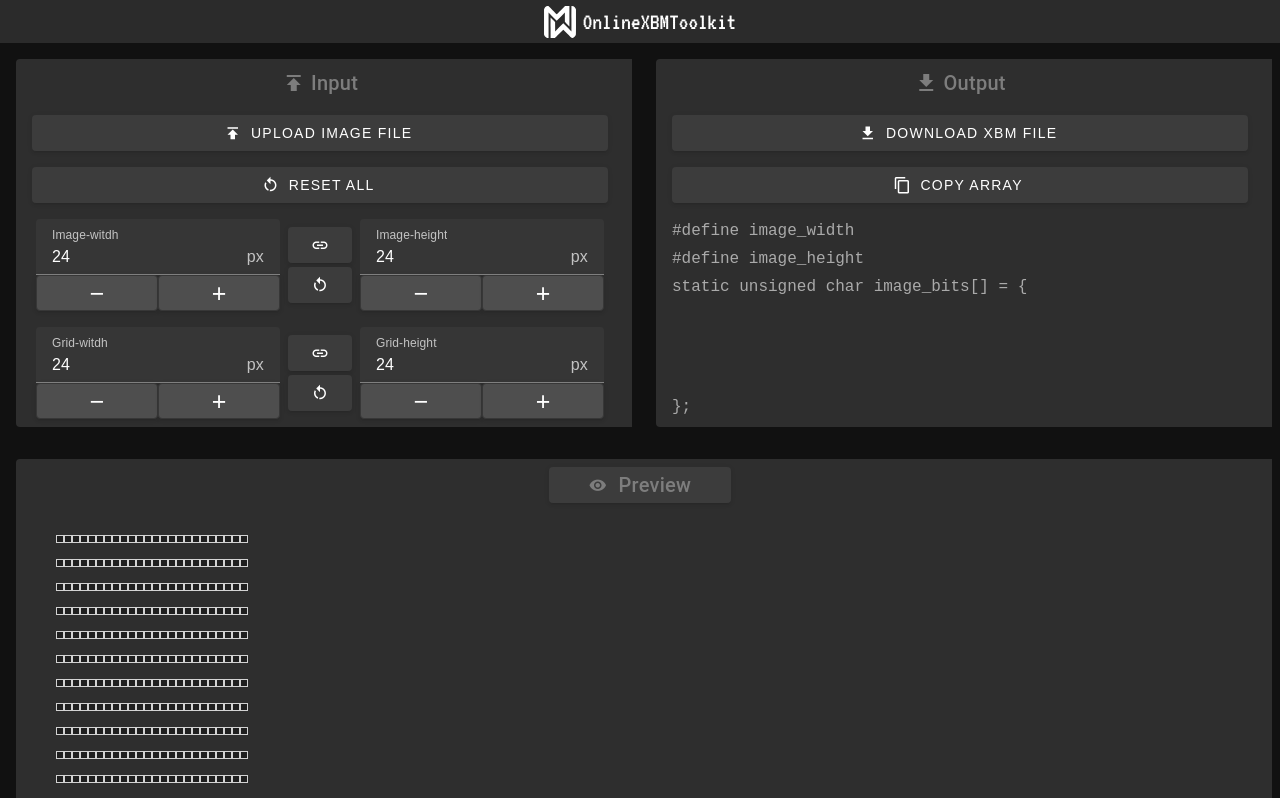
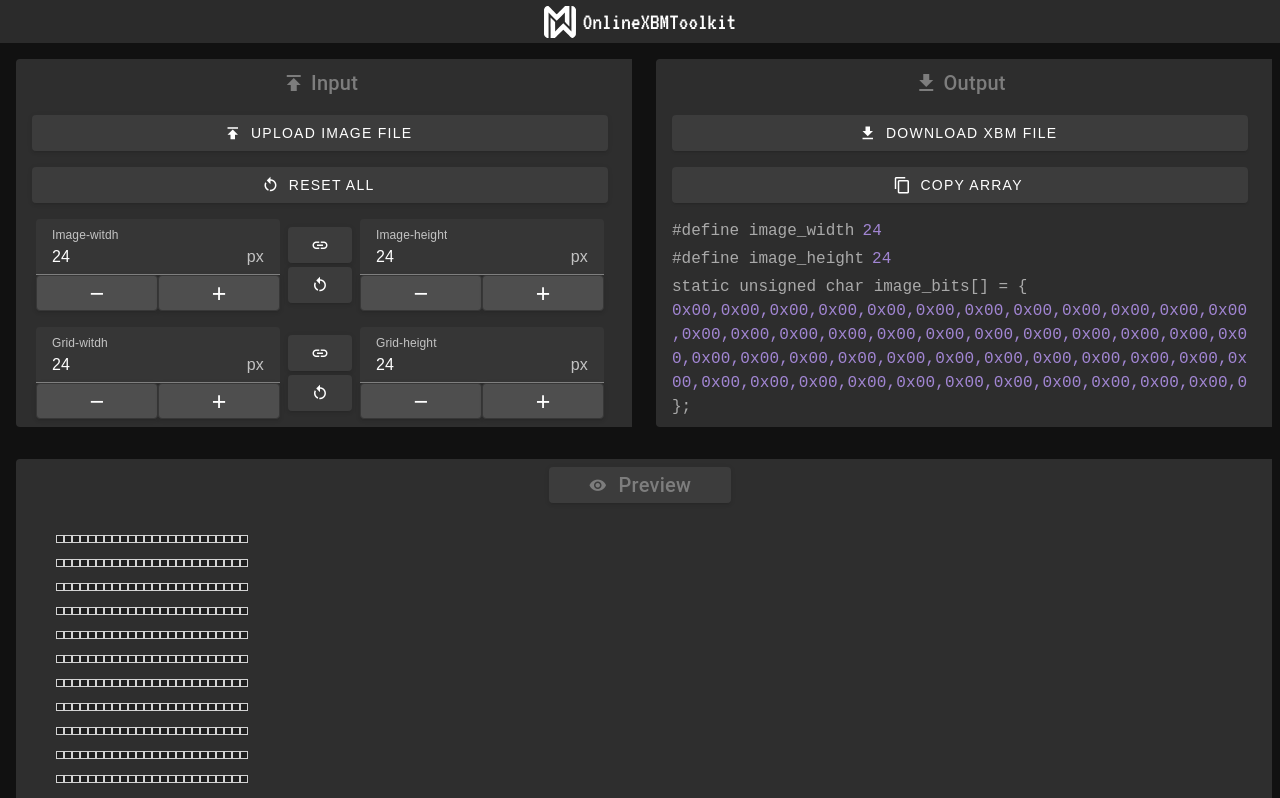
Before and after one commit to miwied/OnlineXBMToolkit, a Vue app in the folder OnlineXBMToolkit/: page / in a window 1280 px wide. Shown: the top 798 px of the page. Built offline with nearby package versions, Linux system fonts and the light colour scheme.

Commit message:
working on xbm string formatter

```diff
--- a/OnlineXBMToolkit/src/components/xbmTools/xbmStringFormatter.vue
+++ b/OnlineXBMToolkit/src/components/xbmTools/xbmStringFormatter.vue
@@ -4,19 +4,20 @@
             <p class="readonly">
                 #define {{ displayedImageName }}_width
             </p>
-            <v-text-field class="ml-2 writable" variant="plain" hide-details density :value="displayedWidth"></v-text-field>
+            <v-text-field class="ml-2 writable" variant="plain" hide-details density
+                :value="modifiableWidth"></v-text-field>
         </div>
         <div class="sizeInputs">
             <p class="readonly">
                 #define {{ displayedImageName }}_height
             </p>
             <v-text-field class="ml-2 writable" variant="plain" hide-details density
-                :value="displayedHeight"></v-text-field>
+                :value="modifiableHeight"></v-text-field>
         </div>
         <p class="readonly">
             static unsigned char {{ displayedImageName }}_bits[] = {
         </p>
-        <v-textarea class="writable" v-model="displayedArray" variant="plain" hide-details density hide-spin-buttons
+        <v-textarea class="writable" v-model="modifiableArray" variant="plain" hide-details density hide-spin-buttons
             no-resize rows="4"></v-textarea>
         <p class="readonly" style="margin-top: -4px;"> }; </p>
     </div>
@@ -43,11 +44,20 @@ export default {
             required: true,
         },
     },
+    emits: ['update-array'],
     watch: {
+        xbmArray: function (newVal, oldVal) {
+            this.modifiableArray = this.xbmArrayToString(this.xbmArray);
+        },
+        gridWidth: function (newVal, oldVal) {
+            this.modifiableWidth = newVal;
+        },
+        gridHeight: function (newVal, oldVal) {
+            this.modifiableHeight = newVal;
+        },
         imageName: function (newVal, oldVal) {
             const regex = /\.\w+$/;
             let tempName = (str => str ? str : defaultImageName)(newVal);
-
             // remove file extensions
             this.displayedImageName = tempName.replace(regex, '');
         },
@@ -55,18 +65,15 @@ export default {
     data() {
         return {
             displayedImageName: defaultImageName,
-            displayedWidth: null,
-            displayedHeight: null,
-            displayedArray: null,
+            modifiableWidth: null,
+            modifiableHeight: null,
+            modifiableArray: null,
         };
     },
     mounted() {
-        if (this.imageName === null || this.imageName === '' || this.imageName === undefined) {
-            this.displayedImageName = defaultImageName;
-        }
-        if (this.xbmArray !== null || this.xbmArray !== '' || this.xbmArray !== undefined) {
-            this.displayedArray = this.xbmArray;
-        }
+        this.modifiableWidth = this.gridWidth;
+        this.modifiableHeight = this.gridHeight;
+        this.modifiableArray = this.xbmArrayToString(this.xbmArray);
     },
     methods: {
         xbmArrayToString(xbmArray) {
--- a/OnlineXBMToolkit/src/views/HomeView.vue
+++ b/OnlineXBMToolkit/src/views/HomeView.vue
@@ -74,7 +74,7 @@
                 <v-btn @click="copyOutputArrayString" prepend-icon="mdi-content-copy"> Copy array </v-btn>
 
                 <xbmStringFormatter ref="xbmStringFormatter" :xbmArray="xbmArray" :gridWidth="gridWidth"
-                    :gridHeight="gridHeight" :imageName="imageName" />
+                    :gridHeight="gridHeight" :imageName="imageName" @update-array="updateArray" />
             </v-card>
         </div>
     </div>
```
